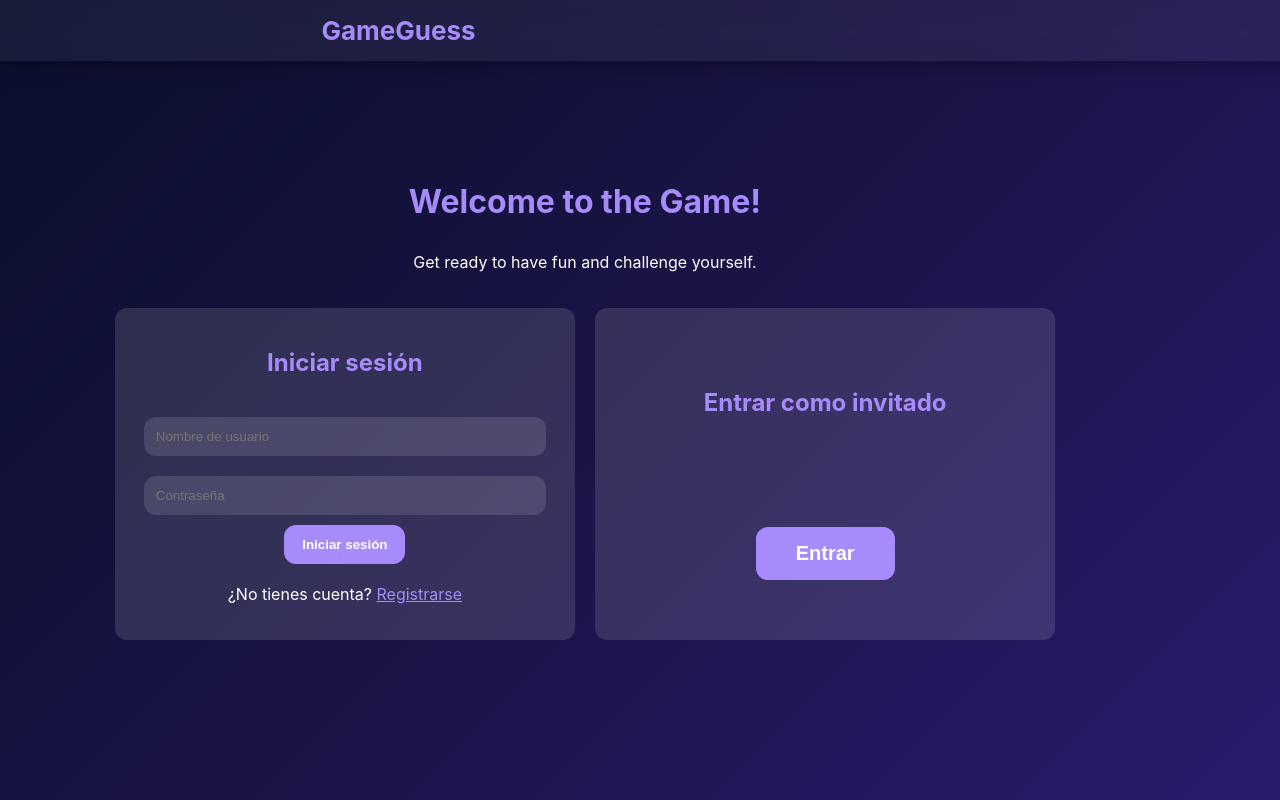
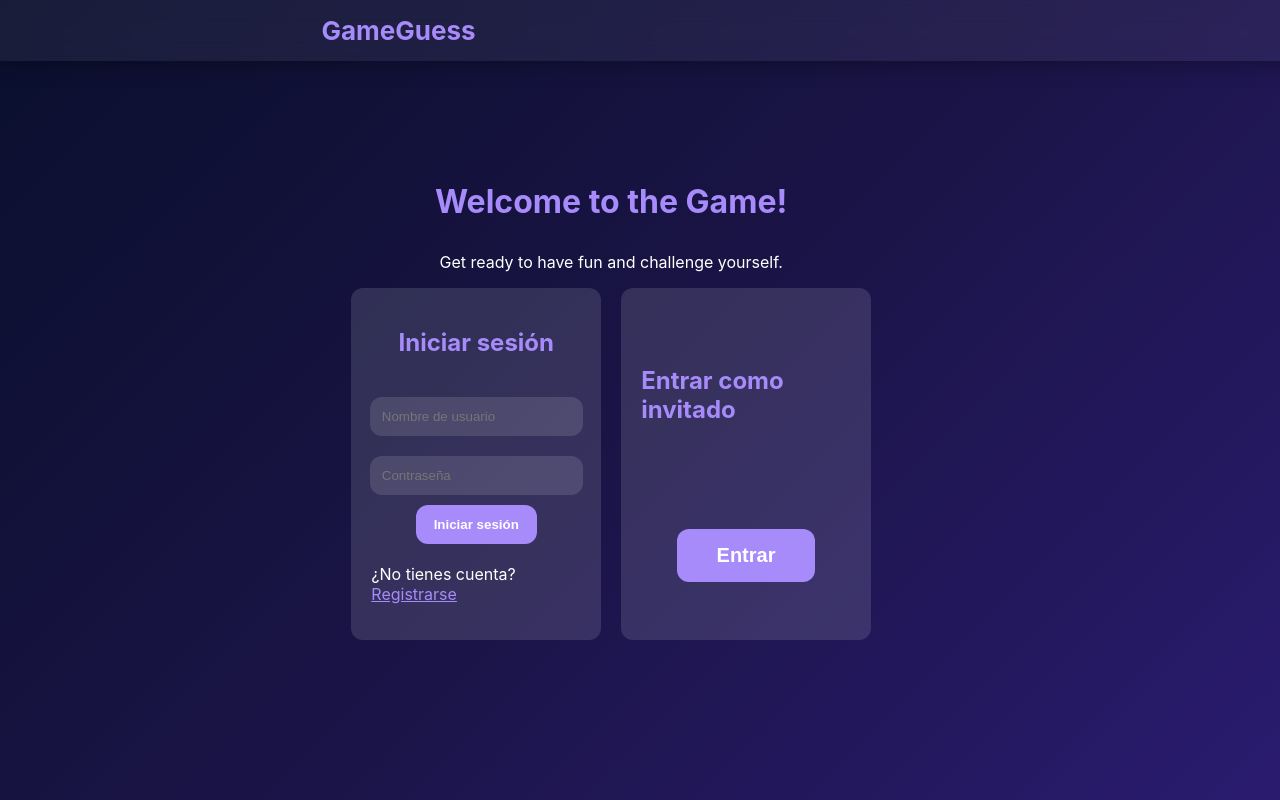
Before and after one commit to Danielestoj/Proyect2-WebReact, a React (Vite) app: page / in a window 1280 px wide. Built offline with nearby package versions, Linux system fonts and the light colour scheme.

Commit message:
cambios css

```diff
--- a/src/pages/WelcomePage/WelcomePage.css
+++ b/src/pages/WelcomePage/WelcomePage.css
@@ -1,6 +1,7 @@
 .welcome-container {
   width: 95%;
-  margin-top: 120px; /
+  margin: 0 auto; /* SIEMPRE CENTRADO */
+  margin-top: 120px;
 }
 
 .game-container {
@@ -15,7 +16,10 @@
   justify-content: space-between;
   margin-top: 20px;
   gap: 20px;
-  width: 95%;
+
+  width: 100%;
+  max-width: 1100px; /* evita que se desborde */
+  margin: 0 auto;    /* 🔥 centra el contenido */
 }
 
 .login-box,
@@ -26,7 +30,9 @@
   background: var(--glass-strong);
   padding: 20px;
   border-radius: var(--radius);
-  width: 500px;
+
+  width: 48%;
+  max-width: 700px;  /* límite superior */
   justify-content: space-around;
   gap: 10px;
 }
@@ -57,12 +63,14 @@
 /* ============================= */
 
 @media (max-width: 900px) {
+
   .welcome-container {
     width: 85%;
-    margin: 0 auto; /* CENTRA EL CONTENEDOR */
+    margin: 0 auto;
   }
 
   .login-options {
+    max-width: 85%;
     justify-content: center;
     gap: 20px;
   }
@@ -72,7 +80,6 @@
     width: 85%;
   }
 }
-
 
 /* ============================= */
 /* RESPONSIVE 780px           */
@@ -84,13 +91,14 @@
     width: 95%;
     display: flex;
     flex-direction: column;
-    align-items: center; /* CENTRA TODO */
+    align-items: center;
   }
 
   .login-options {
-    flex-direction: column; /* UNA COLUMNA */
+    flex-direction: column;
     align-items: center;
     width: 100%;
+    max-width: none;
   }
 
   .login-box,
```
